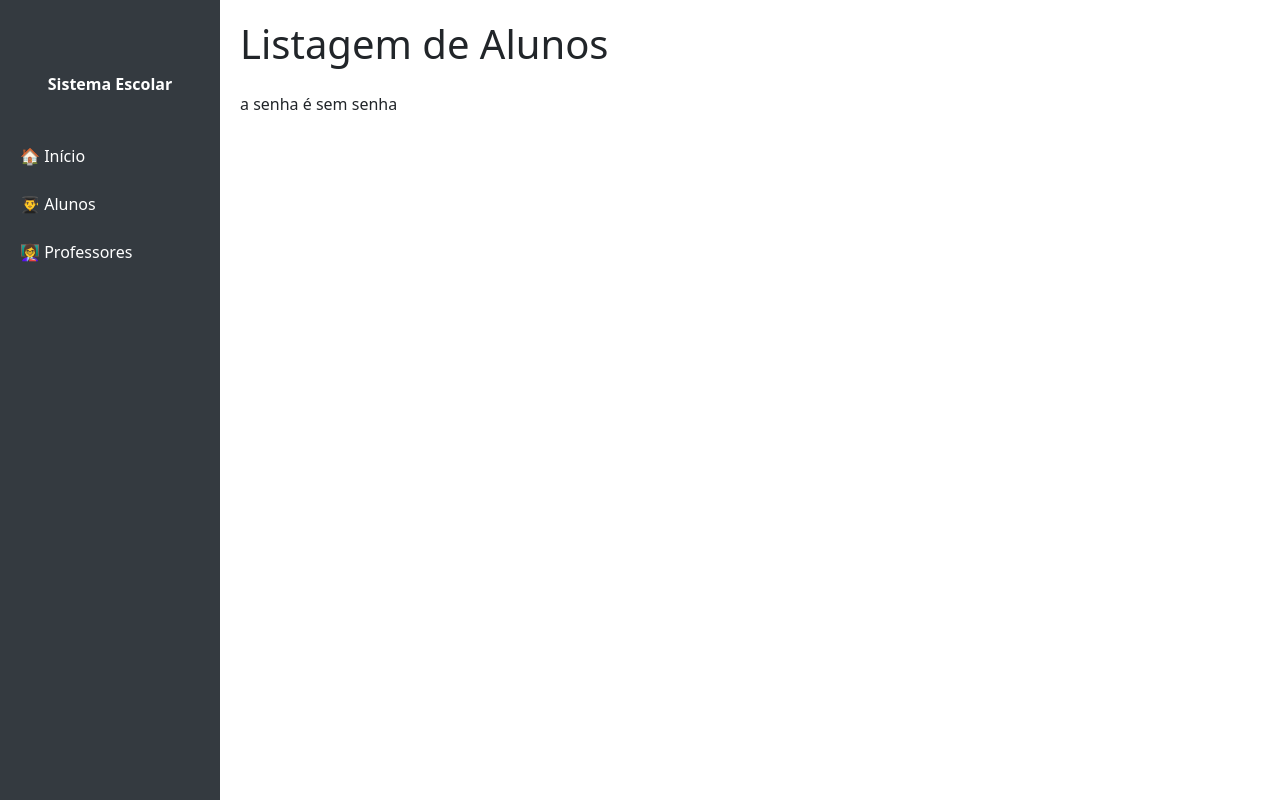
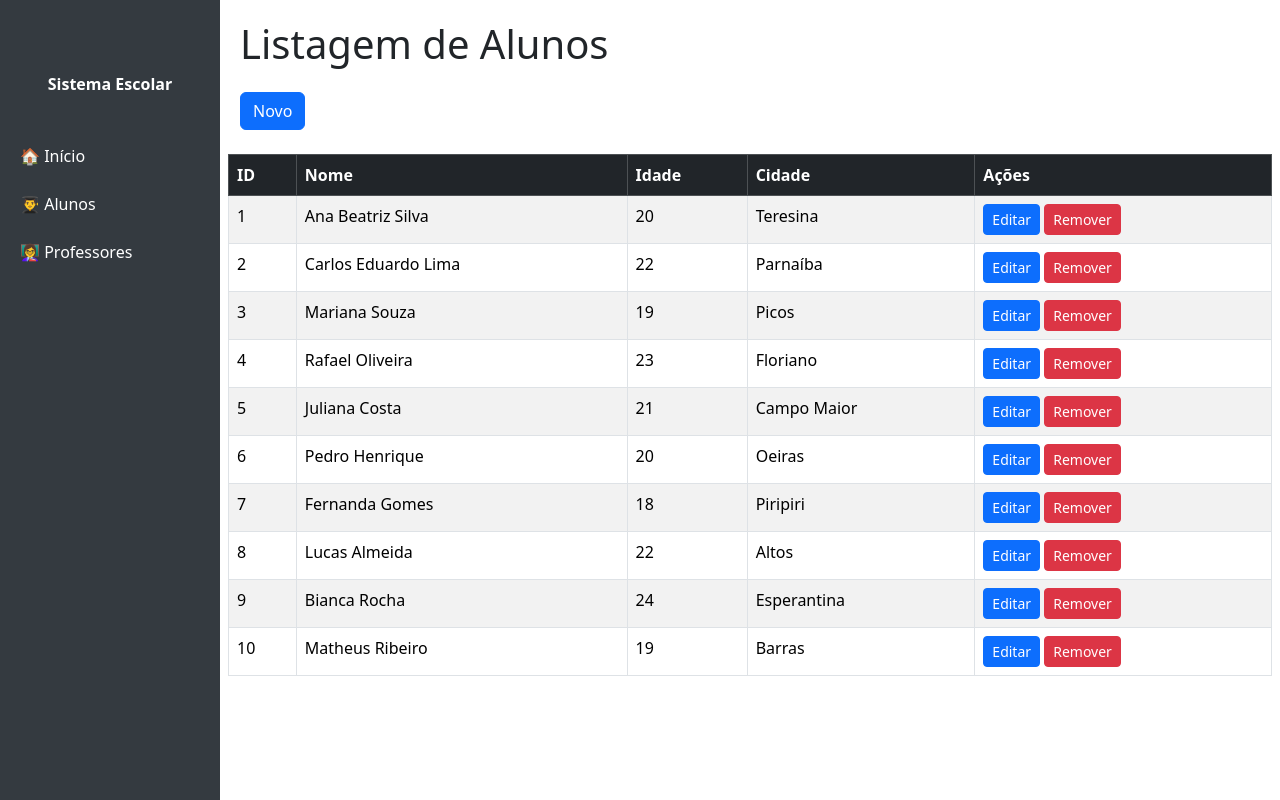
Before and after one commit to amiranda-dev/pweb_flask, a Flask app: page /aluno in a window 1280 px wide. Run offline with Flask 3, Linux system fonts and the light colour scheme.

Commit message:
populando html com listas (simulando bd)

```diff
--- a/app.py
+++ b/app.py
@@ -11,8 +11,19 @@ def home():
 
 @app.route('/aluno')
 def listar_aluno():
-    msg = "a senha é sem senha"
-    return render_template('aluno/lista.html',msg=msg)
+    lista_alunos = [
+        (1, "Ana Beatriz Silva", 20, "Teresina"),
+        (2, "Carlos Eduardo Lima", 22, "Parnaíba"),
+        (3, "Mariana Souza", 19, "Picos"),
+        (4, "Rafael Oliveira", 23, "Floriano"),
+        (5, "Juliana Costa", 21, "Campo Maior"),
+        (6, "Pedro Henrique", 20, "Oeiras"),
+        (7, "Fernanda Gomes", 18, "Piripiri"),
+        (8, "Lucas Almeida", 22, "Altos"),
+        (9, "Bianca Rocha", 24, "Esperantina"),
+        (10, "Matheus Ribeiro", 19, "Barras"),
+    ]
+    return render_template('aluno/lista.html',lista=lista_alunos)
 
 
 @app.route('/sobre') # uma rota (decorator)
--- a/templates/aluno/lista.html
+++ b/templates/aluno/lista.html
@@ -1,15 +1,47 @@
 {% include 'dashboard/cabecalho.html' %}
 
 
+<!-- inicio-->
 <h1 class="mb-4">Listagem de Alunos</h1>
 
 
-    <div class="mt-3 mb-4">
-        {{msg}}
-    </div>
+<div class="mt-3 mb-4">
+    <a href="/aluno/form" class="btn btn-primary">Novo</a>
+</div>
+
 
 <div class="row">
+    <table class="table table-bordered table-striped">
+        <thead class="table-dark">
+            <tr>
+                <th>ID</th>
+                <th>Nome</th>
+                <th>Idade</th>
+                <th>Cidade</th>
+                <th>Ações</th>
+            </tr>
+        </thead>
+        <tbody>
 
+            {% for item in lista %}
+                <tr>
+                    <td>{{item[0]}}</td>
+                    <td>{{item[1]}}</td>
+                    <td>{{item[2]}}</td>
+                    <td>{{item[3]}}</td>
+                    <td>
+                        <a href="/aluno/editar/{{item[0]}}" class="btn btn-primary btn-sm">Editar</a>
+                        <a href="/aluno/remover/{{item[0]}}" class="btn btn-danger btn-sm"
+                            onclick="return confirm('Tem certeza que deseja remover este registro?');">
+                            Remover
+                        </a>
+                    </td>
+                </tr>
+            {% endfor %}
+        </tbody>
+    </table>
 </div>
+<!-- inicio-->
+
 
 {% include 'dashboard/rodape.html' %}
```
